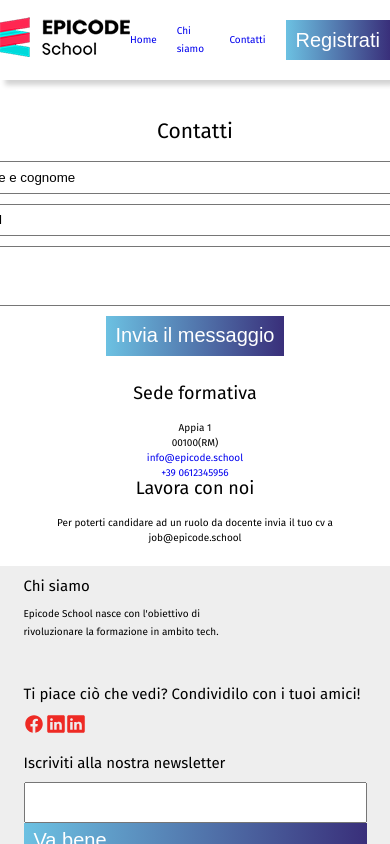
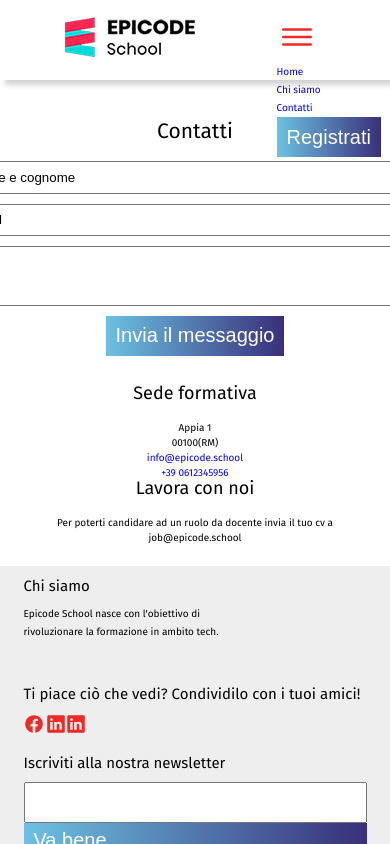
Before and after one commit to gigijeskai/u1-w2-d5-test-venerd-, a plain HTML site: page contatti.html in a window 390 px wide. Drawn offline with nearby package versions, Linux system fonts and the light colour scheme.

Commit message:
fix navbar smartphone

```diff
--- a/assets/css/chisiamo-style.css
+++ b/assets/css/chisiamo-style.css
@@ -56,9 +56,10 @@ ion-icon {
 }
 /* header */
 #container-drop {
-  top: 10px;
-  right: 20px;
+  position: absolute;
   display: none;
+  top: -23px;
+  right: -56px;
 }
 #drop-content {
   z-index: 1;
--- a/assets/css/contatti-style.css
+++ b/assets/css/contatti-style.css
@@ -60,9 +60,10 @@ ion-icon {
 }
 /* header */
 #container-drop {
-  top: 10px;
-  right: 20px;
+  position: absolute;
   display: none;
+  top: -23px;
+  right: -56px;
 }
 #drop-content {
   z-index: 1;
@@ -220,6 +221,16 @@ padding: 0;
 overflow-x: hidden;
 font-size: 10px;
 }
+#bottoni-navbar ul {
+  display: none;
+}
+#container-drop{
+  display: block;
+}
+   #drop-content {
+display: flex;
+flex-direction: column;
+   }
 #nav-bar {
   margin-bottom: 4em;
 }
--- a/assets/css/index-style.css
+++ b/assets/css/index-style.css
@@ -59,9 +59,10 @@ ion-icon {
 
 /* HEADER */
 #container-drop {
-  top: 10px;
-  right: 20px;
+  position: absolute;
   display: none;
+  top: -23px;
+  right: -56px;
 }
 #drop-content {
   z-index: 1;
@@ -259,13 +260,13 @@ width: 73%;
   overflow-x: hidden;
   font-size: 10px;
   }
-  ul {
+  #bottoni-navbar ul {
     display: none;
   }
-  #container-drop{
+ #container-drop{
     display: block;
   }
-     #drop-content {
+     #drop-content:hover {
 display: flex;
 flex-direction: column;
      }
```
